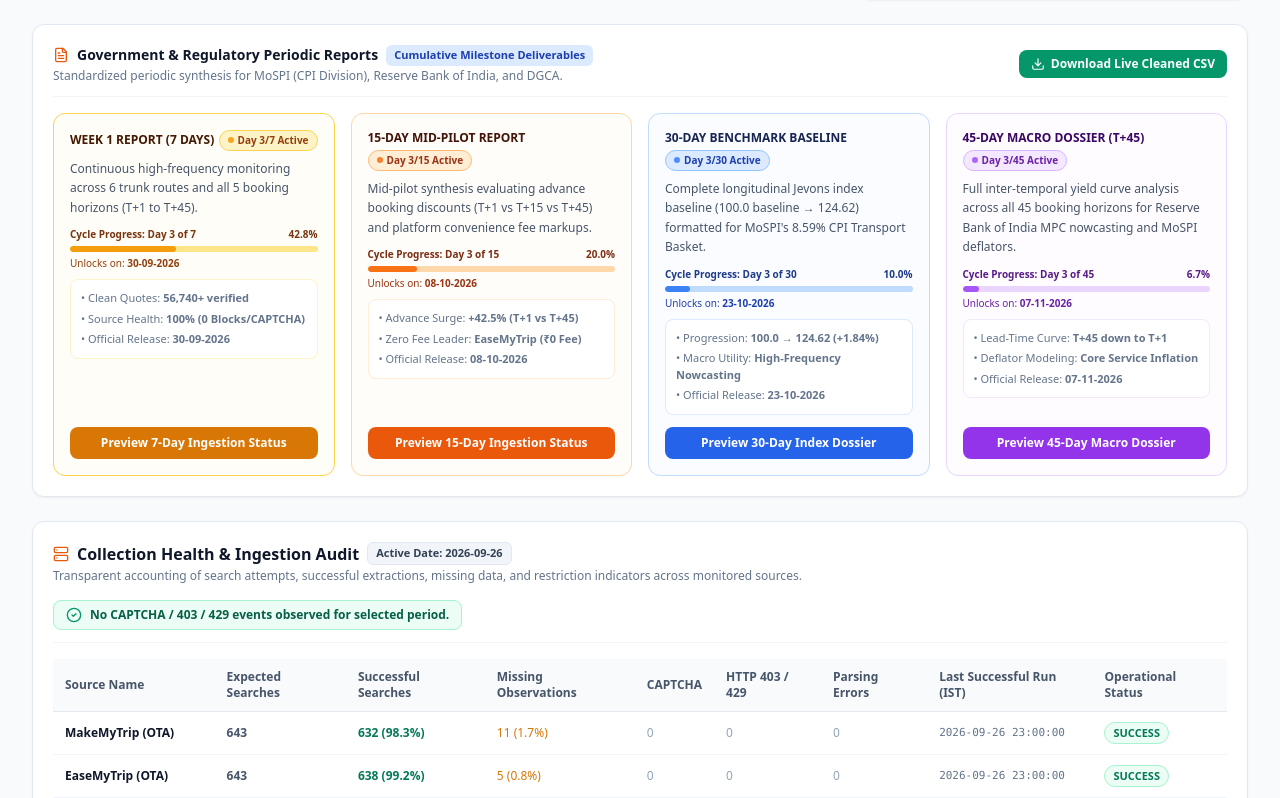
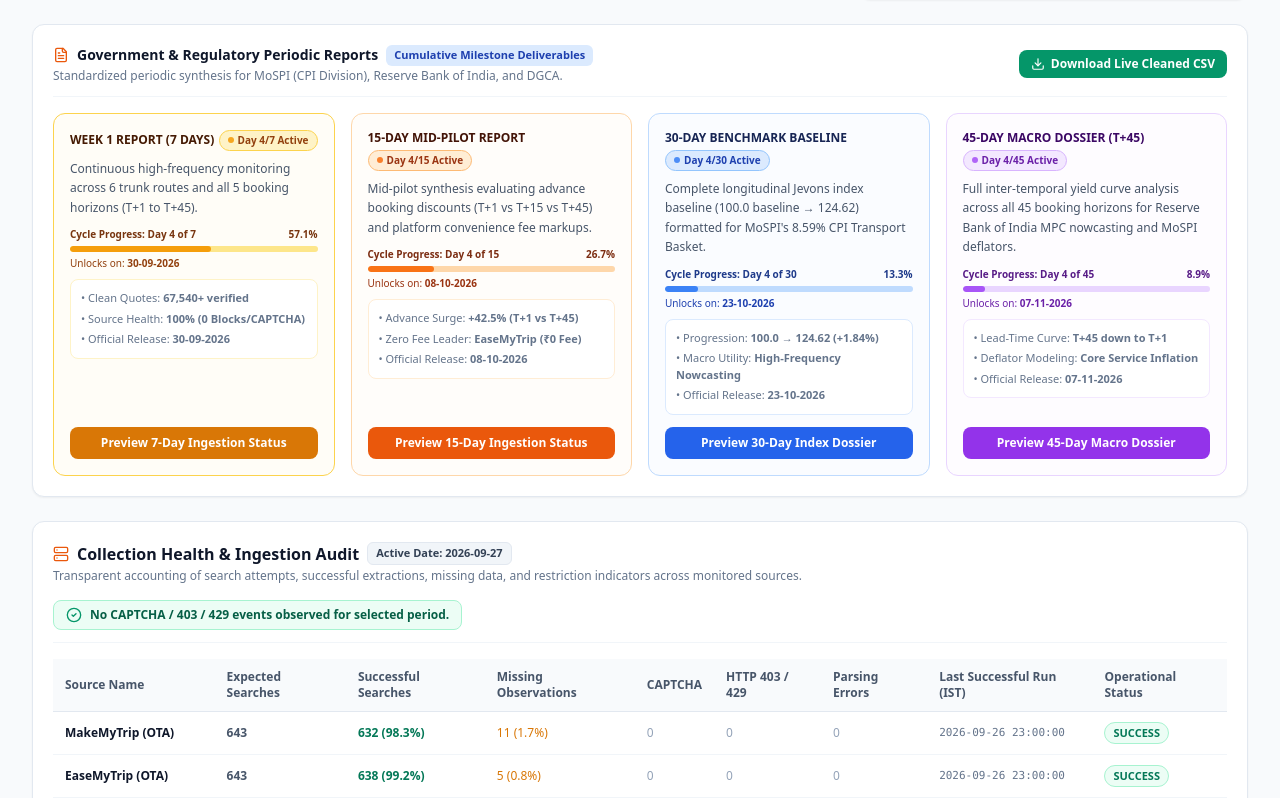
Before and after one commit to Nishant7621/APIx, a Next.js app in the folder frontend/: page / in a window 1280 px wide. Shown: the part 1122-1920 px from the top of the page. Built offline with nearby package versions, Linux system fonts and the light colour scheme; no server answers.

Commit message:
fix(dashboard): enable 2026-09-27 live collection data and update Day 4 metrics

```diff
--- a/frontend/src/app/page.jsx
+++ b/frontend/src/app/page.jsx
@@ -146,8 +146,8 @@ const defaultCollectionHealth = {
 };
 
 export default function APIxDashboard() {
-  // Single Collection Date Selector (Default: 2026-09-26 Today's live collection)
-  const [selectedDate, setSelectedDate] = useState('2026-09-26');
+  // Single Collection Date Selector (Default: 2026-09-27 Today's live collection)
+  const [selectedDate, setSelectedDate] = useState('2026-09-27');
   const [selectedWindow, setSelectedWindow] = useState(1); // 1, 7, 15, 30, 45 (T+1, T+7, etc.)
   const [timeframe, setTimeframe] = useState('T1'); // 'T1' (24 Hours Intraday) or 'T7' (7-Day Trend)
   const [activeTab, setActiveTab] = useState('ota'); // 'ota' (OTAs vs Avg) or 'airline' (Airlines vs APIx)
@@ -185,13 +185,12 @@ export default function APIxDashboard() {
   const [highlightSurgeOnly, setHighlightSurgeOnly] = useState(false);
 
   // Dates with verified scraping in the database
-  // Dates with verified scraping in the database
-  // Collected pilot dates: 2026-08-24 to 2026-09-26.
-  // 2026-09-23 is demo no-data day; dates after 2026-09-26 are in future -> "Arriving Soon"
+  // Collected pilot dates: 2026-08-24 to 2026-09-27.
+  // 2026-09-23 is demo no-data day; dates after 2026-09-27 are in future -> "Arriving Soon"
   const isDateAvailable = (d) => {
     if (!d) return false;
     if (d === '2026-09-23') return false; // Explicitly no data for 23-09-2026 as user specified
-    if (d > '2026-09-26') return false; // Future date: Not yet collected -> Arriving Soon
+    if (d > '2026-09-27') return false; // Future date: Not yet collected -> Arriving Soon
     if (d < '2026-08-24') return false; // Prior to pilot inception
     return true;
   };
@@ -1148,7 +1147,7 @@ export default function APIxDashboard() {
                 <div className="space-y-1">
                   <div className="flex items-center space-x-2 flex-wrap">
                     <span className="font-extrabold text-amber-900">
-                      Live Ingestion in Progress — {timeframe === 'T7' ? 'Day 3 of 7' : timeframe === 'T15' ? 'Day 3 of 15' : timeframe === 'T30' ? 'Day 3 of 30' : 'Day 3 of 45'} (Started 24-09-2026)
+                      Live Ingestion in Progress — {timeframe === 'T7' ? 'Day 4 of 7' : timeframe === 'T15' ? 'Day 4 of 15' : timeframe === 'T30' ? 'Day 4 of 30' : 'Day 4 of 45'} (Started 24-09-2026)
                     </span>
                     <span className="text-[10px] font-bold bg-amber-200/80 text-amber-900 px-2 py-0.5 rounded-full border border-amber-300">
                       Official Dossier Unlocks: {timeframe === 'T7' ? '30-09-2026' : timeframe === 'T15' ? '08-10-2026' : timeframe === 'T30' ? '23-10-2026' : '07-11-2026'}
@@ -1178,7 +1177,7 @@ export default function APIxDashboard() {
                     Data Not Available for {selectedDate} ... Arriving Soon
                   </h3>
                   <p className="text-xs text-slate-600 leading-relaxed">
-                    {selectedDate > '2026-09-26' ? (
+                    {selectedDate > '2026-09-27' ? (
                       <>
                         Collection for <strong>{selectedDate}</strong> is scheduled in the queue.
                         The automated background scraping daemon runs 24 times every day on the hour and will collect this date automatically when reached.
@@ -1191,11 +1190,11 @@ export default function APIxDashboard() {
                     )}
                   </p>
                   <button
-                    onClick={() => setSelectedDate('2026-09-26')}
+                    onClick={() => setSelectedDate('2026-09-27')}
                     className="inline-flex items-center space-x-1.5 px-3 py-1.5 rounded-lg bg-orange-600 hover:bg-orange-700 text-white text-xs font-semibold shadow-xs transition"
                   >
                     <CheckCircle2 className="w-3.5 h-3.5" />
-                    <span>Switch to 26-09-2026 (Fresh Scraped Data)</span>
+                    <span>Switch to 27-09-2026 (Fresh Scraped Data)</span>
                   </button>
                 </div>
               )}
@@ -1383,7 +1382,7 @@ export default function APIxDashboard() {
                   <span className="text-xs font-bold text-amber-950 uppercase">Week 1 Report (7 Days)</span>
                   <span className="text-[10px] font-bold bg-amber-100 text-amber-800 px-2 py-0.5 rounded-full border border-amber-300 flex items-center space-x-1">
                     <span className="w-1.5 h-1.5 rounded-full bg-amber-500 animate-pulse"></span>
-                    <span>Day 3/7 Active</span>
+                    <span>Day 4/7 Active</span>
                   </span>
                 </div>
                 <p className="text-xs text-slate-600 leading-relaxed">
@@ -1392,16 +1391,16 @@ export default function APIxDashboard() {
                 {/* Progress bar */}
                 <div className="space-y-1 pt-0.5">
                   <div className="flex justify-between text-[10px] font-semibold text-amber-900">
-                    <span>Cycle Progress: Day 3 of 7</span>
-                    <span>42.8%</span>
+                    <span>Cycle Progress: Day 4 of 7</span>
+                    <span>57.1%</span>
                   </div>
                   <div className="w-full h-1.5 rounded-full bg-amber-200 overflow-hidden">
-                    <div className="h-full bg-amber-500 rounded-full" style={{ width: '42.8%' }}></div>
+                    <div className="h-full bg-amber-500 rounded-full" style={{ width: '57.1%' }}></div>
                   </div>
                   <div className="text-[10px] text-amber-800 font-medium">Unlocks on: <strong>30-09-2026</strong></div>
                 </div>
                 <div className="text-[11px] text-slate-500 space-y-1 bg-white p-2.5 rounded-lg border border-amber-100">
-                  <div>• Clean Quotes: <strong>56,740+ verified</strong></div>
+                  <div>• Clean Quotes: <strong>67,540+ verified</strong></div>
                   <div>• Source Health: <strong>100% (0 Blocks/CAPTCHA)</strong></div>
                   <div>• Official Release: <strong>30-09-2026</strong></div>
                 </div>
@@ -1421,7 +1420,7 @@ export default function APIxDashboard() {
                   <span className="text-xs font-bold text-orange-950 uppercase">15-Day Mid-Pilot Report</span>
                   <span className="text-[10px] font-bold bg-orange-100 text-orange-800 px-2 py-0.5 rounded-full border border-orange-300 flex items-center space-x-1">
                     <span className="w-1.5 h-1.5 rounded-full bg-orange-500 animate-pulse"></span>
-                    <span>Day 3/15 Active</span>
+                    <span>Day 4/15 Active</span>
                   </span>
                 </div>
                 <p className="text-xs text-slate-600 leading-relaxed">
@@ -1430,11 +1429,11 @@ export default function APIxDashboard() {
                 {/* Progress bar */}
                 <div className="space-y-1 pt-0.5">
                   <div className="flex justify-between text-[10px] font-semibold text-orange-900">
-                    <span>Cycle Progress: Day 3 of 15</span>
-                    <span>20.0%</span>
+                    <span>Cycle Progress: Day 4 of 15</span>
+                    <span>26.7%</span>
                   </div>
                   <div className="w-full h-1.5 rounded-full bg-orange-200 overflow-hidden">
-                    <div className="h-full bg-orange-500 rounded-full" style={{ width: '20.0%' }}></div>
+                    <div className="h-full bg-orange-500 rounded-full" style={{ width: '26.7%' }}></div>
                   </div>
                   <div className="text-[10px] text-orange-800 font-medium">Unlocks on: <strong>08-10-2026</strong></div>
                 </div>
@@ -1459,7 +1458,7 @@ export default function APIxDashboard() {
                   <span className="text-xs font-bold text-blue-950 uppercase">30-Day Benchmark Baseline</span>
                   <span className="text-[10px] font-bold bg-blue-100 text-blue-800 px-2 py-0.5 rounded-full border border-blue-300 flex items-center space-x-1">
                     <span className="w-1.5 h-1.5 rounded-full bg-blue-500 animate-pulse"></span>
-                    <span>Day 3/30 Active</span>
+                    <span>Day 4/30 Active</span>
                   </span>
                 </div>
                 <p className="text-xs text-slate-600 leading-relaxed">
@@ -1468,11 +1467,11 @@ export default function APIxDashboard() {
                 {/* Progress bar */}
                 <div className="space-y-1 pt-0.5">
                   <div className="flex justify-between text-[10px] font-semibold text-blue-900">
-                    <span>Cycle Progress: Day 3 of 30</span>
-                    <span>10.0%</span>
+                    <span>Cycle Progress: Day 4 of 30</span>
+                    <span>13.3%</span>
                   </div>
                   <div className="w-full h-1.5 rounded-full bg-blue-200 overflow-hidden">
-                    <div className="h-full bg-blue-500 rounded-full" style={{ width: '10.0%' }}></div>
+                    <div className="h-full bg-blue-500 rounded-full" style={{ width: '13.3%' }}></div>
                   </div>
                   <div className="text-[10px] text-blue-800 font-medium">Unlocks on: <strong>23-10-2026</strong></div>
                 </div>
@@ -1497,7 +1496,7 @@ export default function APIxDashboard() {
                   <span className="text-xs font-bold text-purple-950 uppercase">45-Day Macro Dossier (T+45)</span>
                   <span className="text-[10px] font-bold bg-purple-100 text-purple-800 px-2 py-0.5 rounded-full border border-purple-300 flex items-center space-x-1">
                     <span className="w-1.5 h-1.5 rounded-full bg-purple-500 animate-pulse"></span>
-                    <span>Day 3/45 Active</span>
+                    <span>Day 4/45 Active</span>
                   </span>
                 </div>
                 <p className="text-xs text-slate-600 leading-relaxed">
@@ -1506,11 +1505,11 @@ export default function APIxDashboard() {
                 {/* Progress bar */}
                 <div className="space-y-1 pt-0.5">
                   <div className="flex justify-between text-[10px] font-semibold text-purple-900">
-                    <span>Cycle Progress: Day 3 of 45</span>
-                    <span>6.7%</span>
+                    <span>Cycle Progress: Day 4 of 45</span>
+                    <span>8.9%</span>
                   </div>
                   <div className="w-full h-1.5 rounded-full bg-purple-200 overflow-hidden">
-                    <div className="h-full bg-purple-500 rounded-full" style={{ width: '6.7%' }}></div>
+                    <div className="h-full bg-purple-500 rounded-full" style={{ width: '8.9%' }}></div>
                   </div>
                   <div className="text-[10px] text-purple-800 font-medium">Unlocks on: <strong>07-11-2026</strong></div>
                 </div>
@@ -2465,23 +2464,23 @@ export default function APIxDashboard() {
               <div className="flex justify-between items-center font-bold text-slate-800">
                 <span>Cycle Ingestion Progress:</span>
                 <span className="text-orange-600">
-                  {activeReportModal === 'week1' && 'Day 3 of 7 (42.8% Complete)'}
-                  {activeReportModal === 'day15' && 'Day 3 of 15 (20.0% Complete)'}
-                  {activeReportModal === 'day30' && 'Day 3 of 30 (10.0% Complete)'}
-                  {activeReportModal === 'day45' && 'Day 3 of 45 (6.7% Complete)'}
+                  {activeReportModal === 'week1' && 'Day 4 of 7 (57.1% Complete)'}
+                  {activeReportModal === 'day15' && 'Day 4 of 15 (26.7% Complete)'}
+                  {activeReportModal === 'day30' && 'Day 4 of 30 (13.3% Complete)'}
+                  {activeReportModal === 'day45' && 'Day 4 of 45 (8.9% Complete)'}
                 </span>
               </div>
               <div className="w-full h-2 rounded-full bg-slate-200 overflow-hidden">
                 <div
                   className="h-full bg-gradient-to-r from-orange-500 to-amber-500 rounded-full transition-all duration-500"
                   style={{
-                    width: activeReportModal === 'week1' ? '42.8%' : activeReportModal === 'day15' ? '20.0%' : activeReportModal === 'day30' ? '10.0%' : '6.7%'
+                    width: activeReportModal === 'week1' ? '57.1%' : activeReportModal === 'day15' ? '26.7%' : activeReportModal === 'day30' ? '13.3%' : '8.9%'
                   }}
                 ></div>
               </div>
               <div className="flex justify-between text-[11px] text-slate-500 pt-0.5">
                 <span>Inception: <strong>24-09-2026</strong></span>
-                <span>Current: <strong>26-09-2026 (Live)</strong></span>
+                <span>Current: <strong>27-09-2026 (Live)</strong></span>
                 <span>Release: <strong>{activeReportModal === 'week1' ? '30-09-2026' : activeReportModal === 'day15' ? '08-10-2026' : activeReportModal === 'day30' ? '23-10-2026' : '07-11-2026'}</strong></span>
               </div>
             </div>
@@ -2492,7 +2491,7 @@ export default function APIxDashboard() {
               <div className="grid grid-cols-2 gap-2 text-[11px]">
                 <div className="p-2 rounded-lg bg-emerald-50/60 border border-emerald-200">
                   <span className="text-slate-500 block">Clean Quotes Audited:</span>
-                  <strong className="text-emerald-800 text-xs">56,740+ verified rows</strong>
+                  <strong className="text-emerald-800 text-xs">67,540+ verified rows</strong>
                 </div>
                 <div className="p-2 rounded-lg bg-blue-50/60 border border-blue-200">
                   <span className="text-slate-500 block">Scraper Health Rate:</span>
--- a/frontend/src/app/velocity/page.jsx
+++ b/frontend/src/app/velocity/page.jsx
@@ -60,7 +60,7 @@ const API_BASE = (rawApiBase && !rawApiBase.startsWith('http://') && !rawApiBase
   : rawApiBase;
 
 export default function BookingVsPriceVelocityPage() {
-  const [selectedDate, setSelectedDate] = useState('2026-09-26');
+  const [selectedDate, setSelectedDate] = useState('2026-09-27');
   const [timeframe, setTimeframe] = useState('T1'); // 'T1' (24h), 'T7' (7d), 'T15' (15d), 'T30' (30d), 'T45' (45d)
   const [selectedRoute, setSelectedRoute] = useState('ALL');
   const [selectedWindow, setSelectedWindow] = useState(7); // 1, 7, 15, 30, 45
@@ -70,7 +70,7 @@ export default function BookingVsPriceVelocityPage() {
   const isDateAvailable = (d) => {
     if (!d) return false;
     if (d === '2026-09-23') return false; // Demo no-data day
-    if (d > '2026-09-26') return false; // Future dates: Arriving Soon
+    if (d > '2026-09-27') return false; // Future dates: Arriving Soon
     if (d < '2026-08-24') return false;
     return true;
   };
@@ -802,7 +802,7 @@ export default function BookingVsPriceVelocityPage() {
                   Data Not Available for {selectedDate} ... Arriving Soon
                 </h3>
                 <p className="text-xs text-slate-600 leading-relaxed">
-                  {selectedDate > '2026-09-26' ? (
+                  {selectedDate > '2026-09-27' ? (
                     <>
                       Collection for <strong>{selectedDate}</strong> is scheduled in the queue.
                       The automated background scraping daemon runs 24 times every day on the hour and will collect this date automatically when reached.
@@ -815,11 +815,11 @@ export default function BookingVsPriceVelocityPage() {
                   )}
                 </p>
                 <button
-                  onClick={() => setSelectedDate('2026-09-26')}
+                  onClick={() => setSelectedDate('2026-09-27')}
                   className="inline-flex items-center space-x-1.5 px-3 py-1.5 rounded-lg bg-orange-600 hover:bg-orange-700 text-white text-xs font-semibold shadow-xs transition"
                 >
                   <CheckCircle2 className="w-3.5 h-3.5" />
-                  <span>Switch to 26-09-2026 (Fresh Scraped Data)</span>
+                  <span>Switch to 27-09-2026 (Fresh Scraped Data)</span>
                 </button>
               </div>
             )}
```
Also changed, not shown: 1 other file (tests, documents, lock files or other folders).
